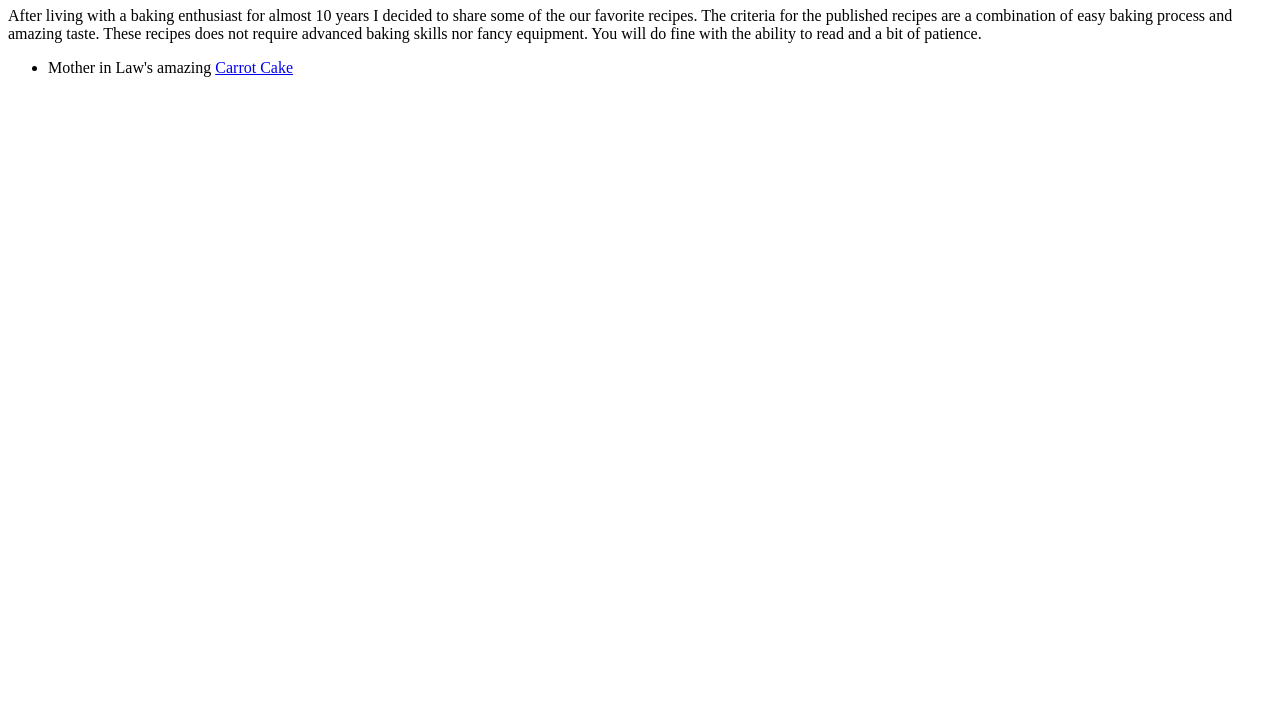
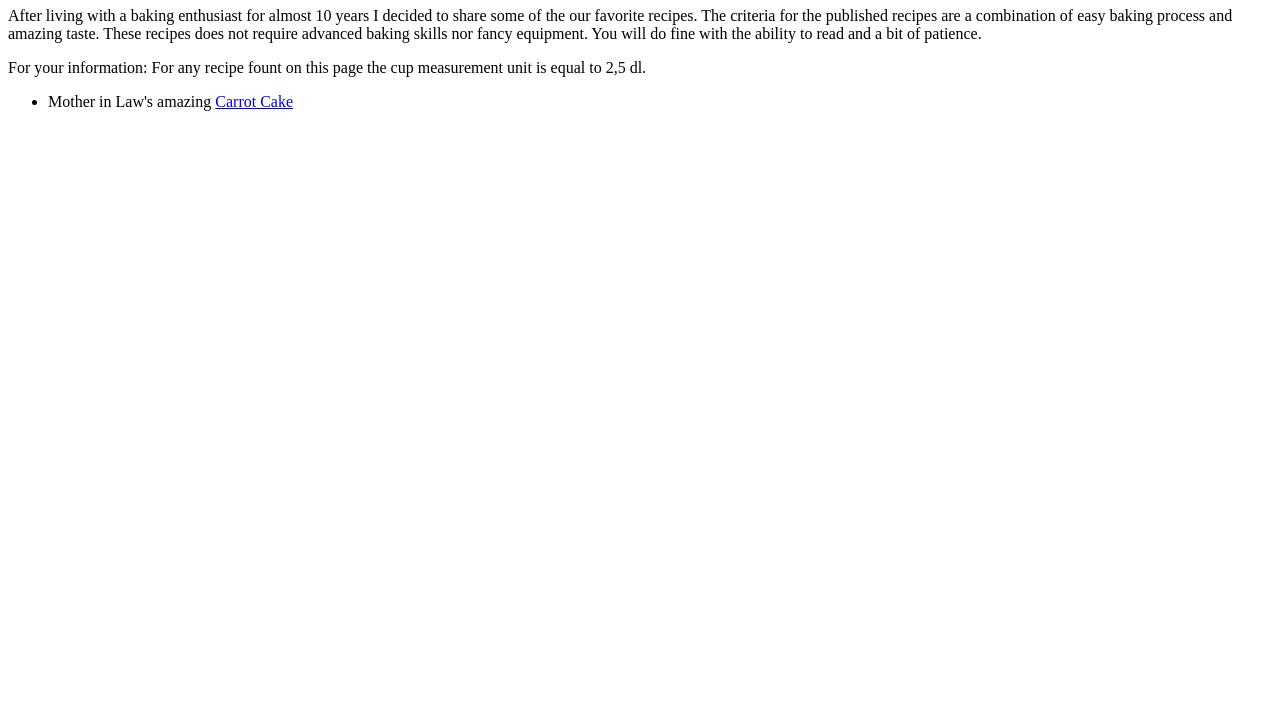
Before and after one commit to Paalchrb/odin-recipies, a plain HTML site: page index.html in a window 1280 px wide. Shown: the part 73-800 px from the top of the page. Drawn offline with Linux system fonts and the light colour scheme.

Commit message:
Add description of measurement unit

```diff
--- a/index.html
+++ b/index.html
@@ -15,6 +15,9 @@
       baking skills nor fancy equipment. You will do fine with the ability to
       read and a bit of patience.
     </p>
+    <p>
+      For your information: For any recipe fount on this page the cup measurement unit is equal to 2,5 dl.
+    </p>
     <ul>
       <li>Mother in Law's amazing <a href="./recipes/carrot-cake.html">Carrot Cake</a></li>
     </ul>
```
